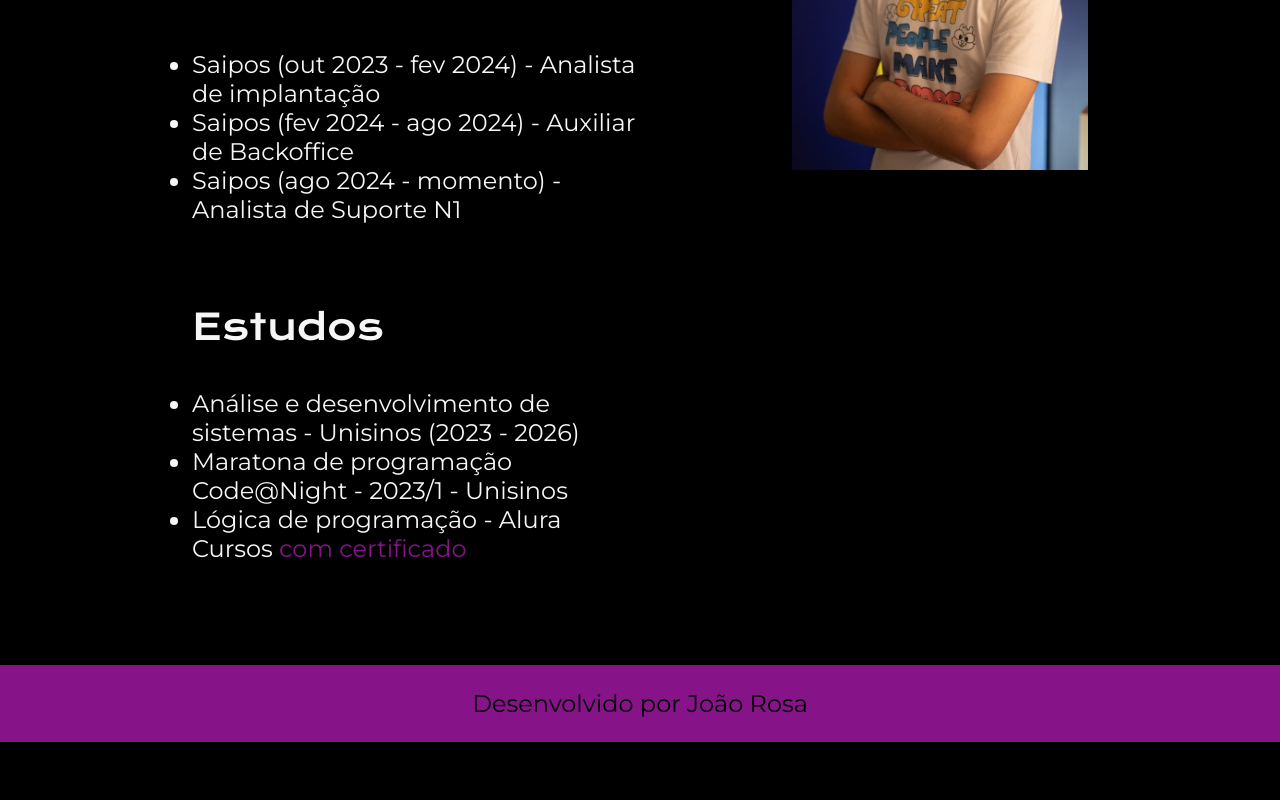
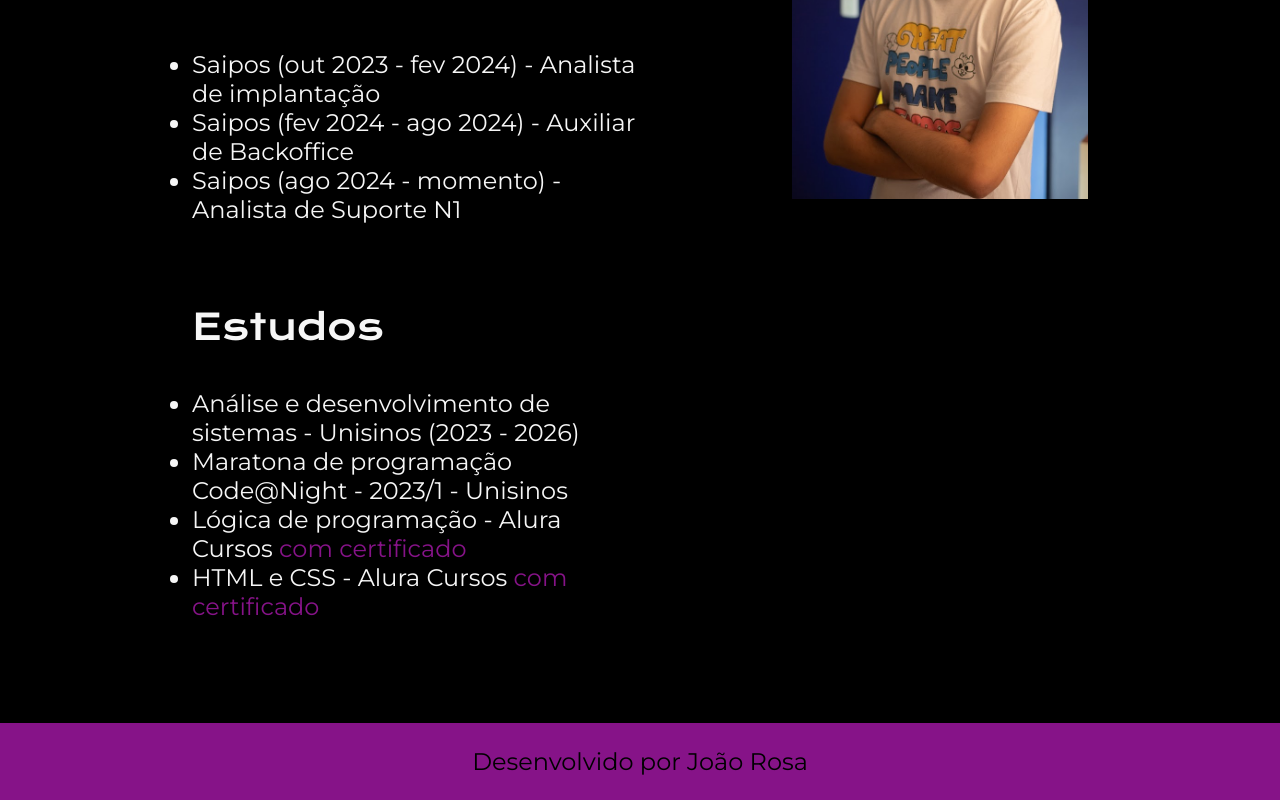
Before and after one commit to jaumrosa/portfolio, a plain HTML site: page curriculum.html in a window 1280 px wide. Shown: the part 821-1621 px from the top of the page. Before the commit the page ends 1563 px from the top, so only its background shows below. Drawn offline with nearby package versions, Linux system fonts and the light colour scheme.

Commit message:
Atualização curriculo

```diff
--- a/curriculum.html
+++ b/curriculum.html
@@ -33,6 +33,7 @@
                     <li> Análise e desenvolvimento de sistemas - Unisinos (2023 - 2026) </li>
                     <li> Maratona de programação Code@Night - 2023/1 - Unisinos</li>
                     <li> Lógica de programação - Alura Cursos <a href="https://cursos.alura.com.br/user/jaum-rosa/course/logica-programacao-praticando-desafios/certificate"> com certificado </a> </a></li>
+                    <li> HTML e CSS - Alura Cursos <a href="https://cursos.alura.com.br/certificate/e19501b8-7af5-4116-a967-a04ac4a8ac44?lang=pt_BR"> com certificado </a> </a></li>
                 </ul>
             </div>
         </section>
```
